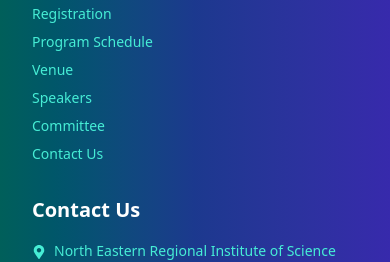
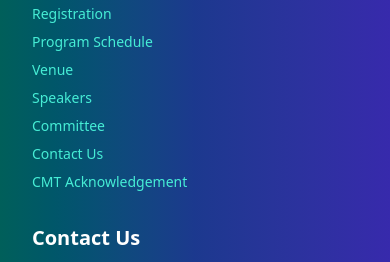
Before and after one commit to AjitKumarRoy/MHLRP-2025, a React (Vite) app: page / in a window 390 px wide. Shown: the part 7746-8008 px from the top of the page. Built offline with nearby package versions, Linux system fonts and the light colour scheme; no server answers.

Commit message:
cmt acknowledgement link added in the hamburger menu & footer

```diff
--- a/src/components/Footer.jsx
+++ b/src/components/Footer.jsx
@@ -78,6 +78,11 @@
                 Contact Us
               </Link>
             </li>
+            <li>
+              <Link to="https://www.mhlrp2025.com/cmt-acknowledgement.html" className={`${linkHighlight} hover:underline`}>
+                CMT Acknowledgement
+              </Link>
+            </li>
           </ul>
         </div>
 
--- a/src/components/Navbar.jsx
+++ b/src/components/Navbar.jsx
@@ -121,6 +121,7 @@
             ["Program Schedule", "/program-schedule"],
             ["Venue", "/venue"],
             ["Contact", "/contact"],
+
           ].map(([label, path]) => (
             <li key={path}>
               <Link
@@ -175,6 +176,7 @@
             ["Program Schedule", "/program-schedule"],
             ["Venue", "/venue"],
             ["Contact", "/contact"],
+            ["CMT Acknowledgement", "https://www.mhlrp2025.com/cmt-acknowledgement.html"],
           ].map(([label, path]) => (
             <li key={path}>
               <Link
```
